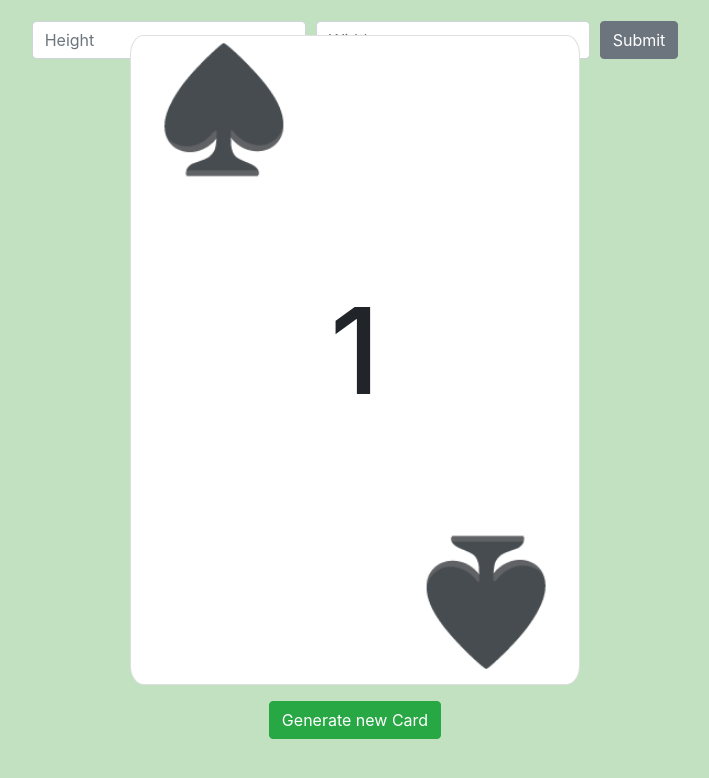
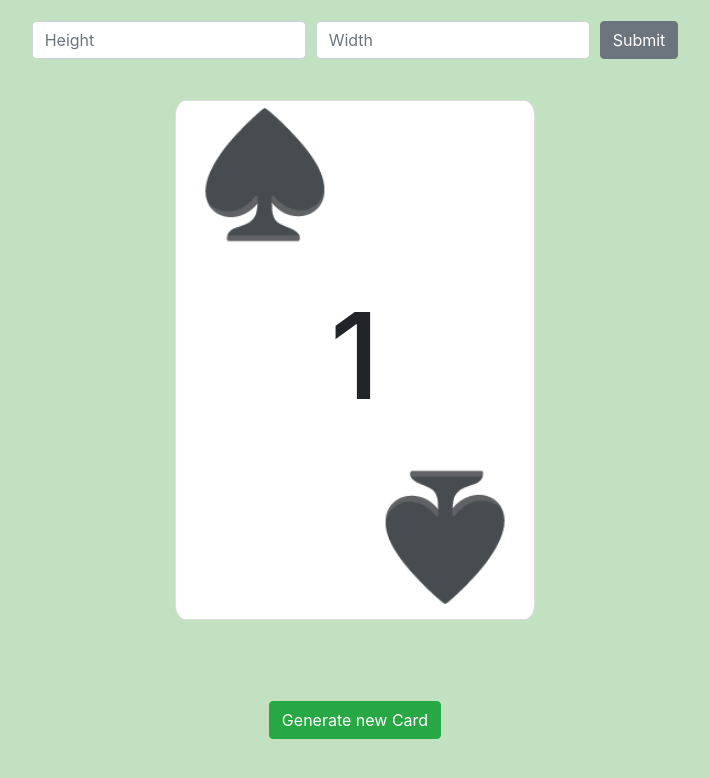
Before and after one commit to matteobertuzzi/RandomCardGenerator, a plain HTML site: page index.html in a window 1280 px wide. Shown: the whole page, without its empty margins (285-994 px from the left). Drawn offline with nearby package versions, Linux system fonts and the light colour scheme.

Commit message:
Update index.html

```diff
--- a/index.html
+++ b/index.html
@@ -27,7 +27,7 @@
     <div class="container-fluid d-flex justify-content-center align-items-center" style="height:70vh; background:#C1E1C1;">
         <div class="row">
             <div class="col-md-auto mx-auto my-auto">
-                <div class="card d-flex" style="background: white; width: 450px; height: 650px; border-radius: 3%;" id="card">
+                <div class="card d-flex" style="background: white; width: 45vh; height: 65vh; border-radius: 3%;" id="card">
                     <div class="upperFigure d-flex justify-content-start">
                         <!--Insert here the upper figure-->
                         <h2 class="h2" id="figUp">♥</h2>
```
